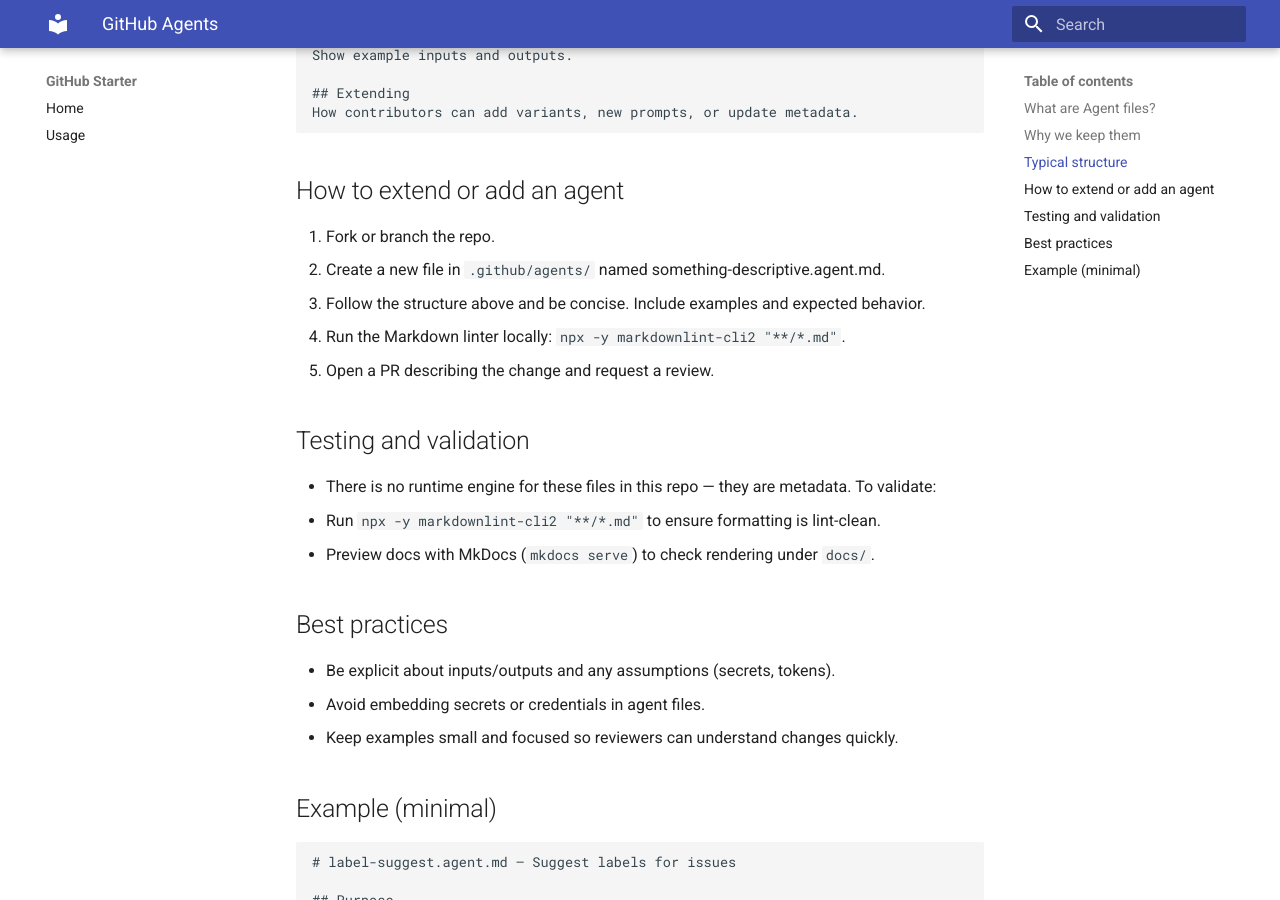
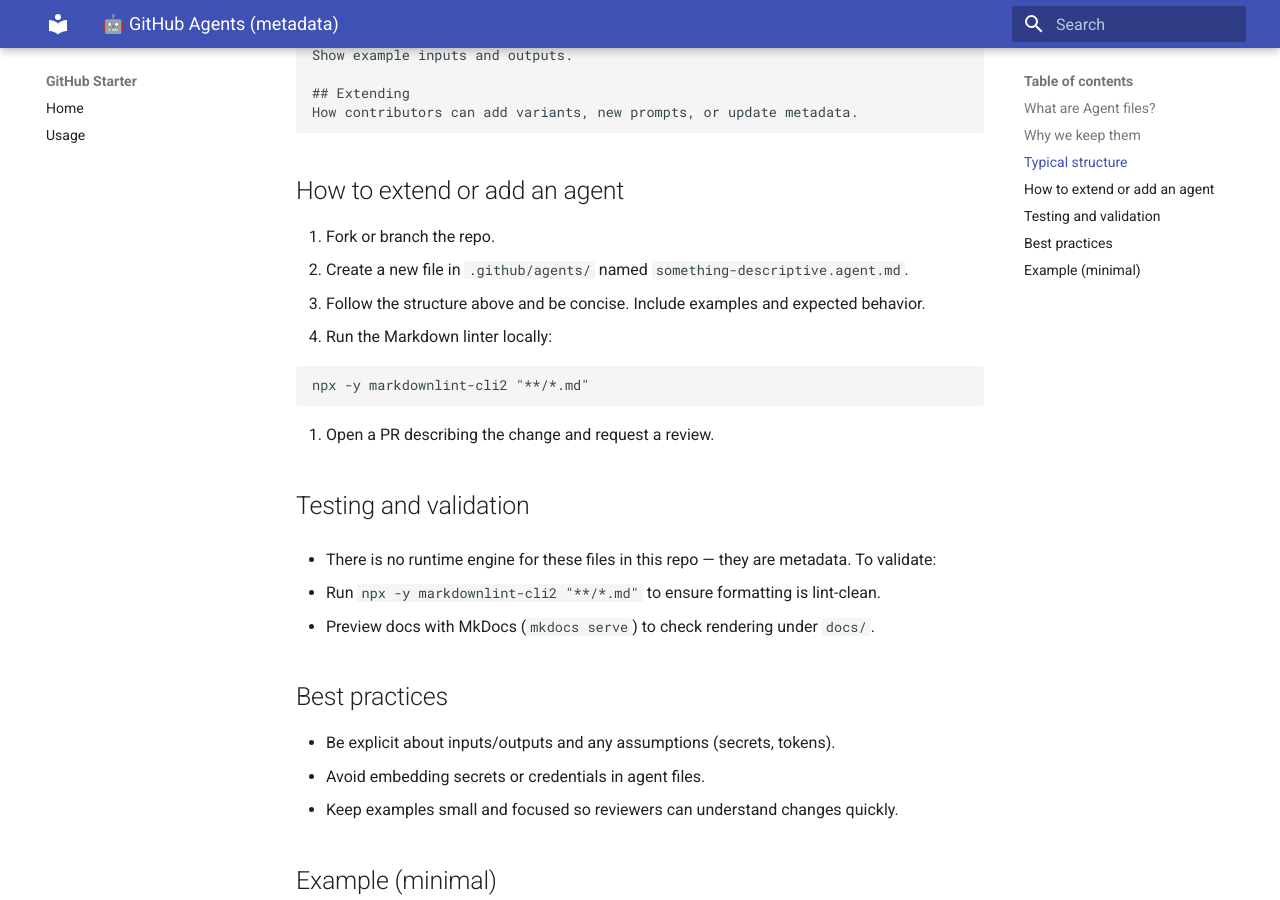
Before and after one commit to Jamesockenden/github_starter, an MkDocs documentation site: the page built from docs/agents.md, in a window 1280 px wide and 900 px high, scrolled down 1062 px. Built offline with MkDocs 1.6.1 and Material for MkDocs 9.7.7, drawn with Linux system fonts in a browser that asks for light colours.

Commit message:
docs(agents): fix lint - remove frontmatter, wrap lines; tidy README agent link

````diff
--- a/docs/agents.md
+++ b/docs/agents.md
@@ -43,16 +43,26 @@
 ## How to extend or add an agent
 
 1. Fork or branch the repo.
-2. Create a new file in `.github/agents/` named something-descriptive.agent.md.
-3. Follow the structure above and be concise. Include examples and expected behavior.
-4. Run the Markdown linter locally: `npx -y markdownlint-cli2 "**/*.md"`.
+2. Create a new file in `.github/agents/` named
+  `something-descriptive.agent.md`.
+3. Follow the structure above and be concise. Include examples and
+  expected behavior.
+4. Run the Markdown linter locally:
+
+```powershell
+npx -y markdownlint-cli2 "**/*.md"
+```
 5. Open a PR describing the change and request a review.
 
 ## Testing and validation
 
-- There is no runtime engine for these files in this repo — they are metadata. To validate:
-  - Run `npx -y markdownlint-cli2 "**/*.md"` to ensure formatting is lint-clean.
-  - Preview docs with MkDocs (`mkdocs serve`) to check rendering under `docs/`.
+- There is no runtime engine for these files in this repo — they are
+  metadata. To validate:
+
+  - Run `npx -y markdownlint-cli2 "**/*.md"` to ensure formatting is
+    lint-clean.
+  - Preview docs with MkDocs (`mkdocs serve`) to check rendering under
+    `docs/`.
 
 ## Best practices
 
````
Also changed, not shown: other parts of docs/agents.md (+6 -6 lines), README.md (+2 -2 lines).
